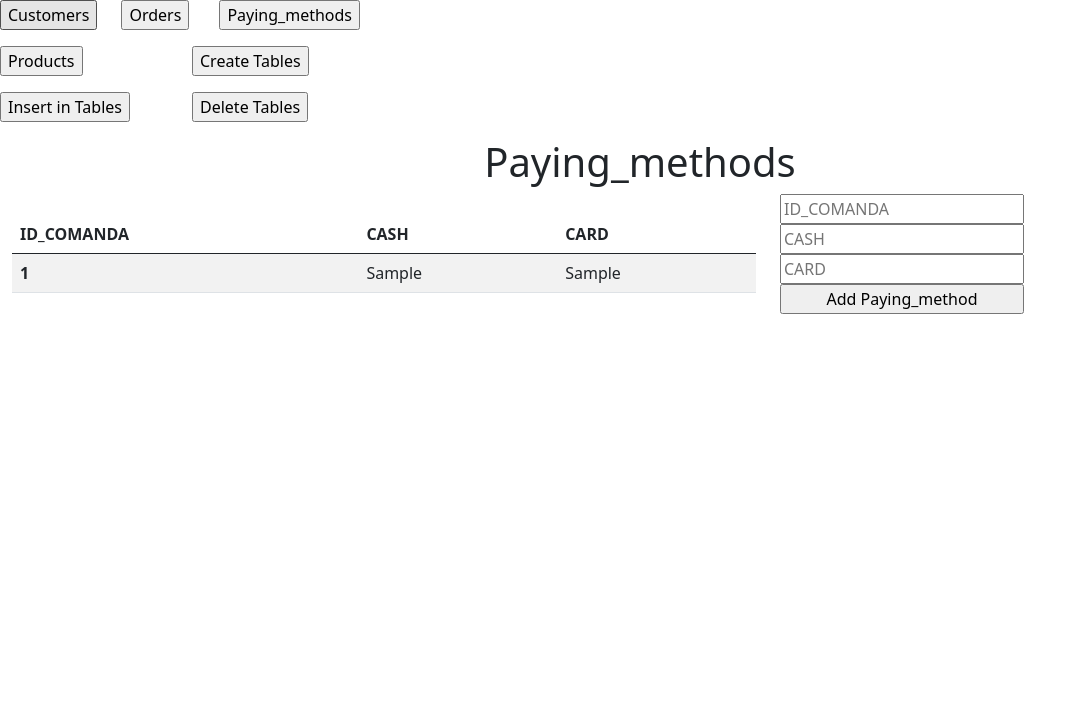
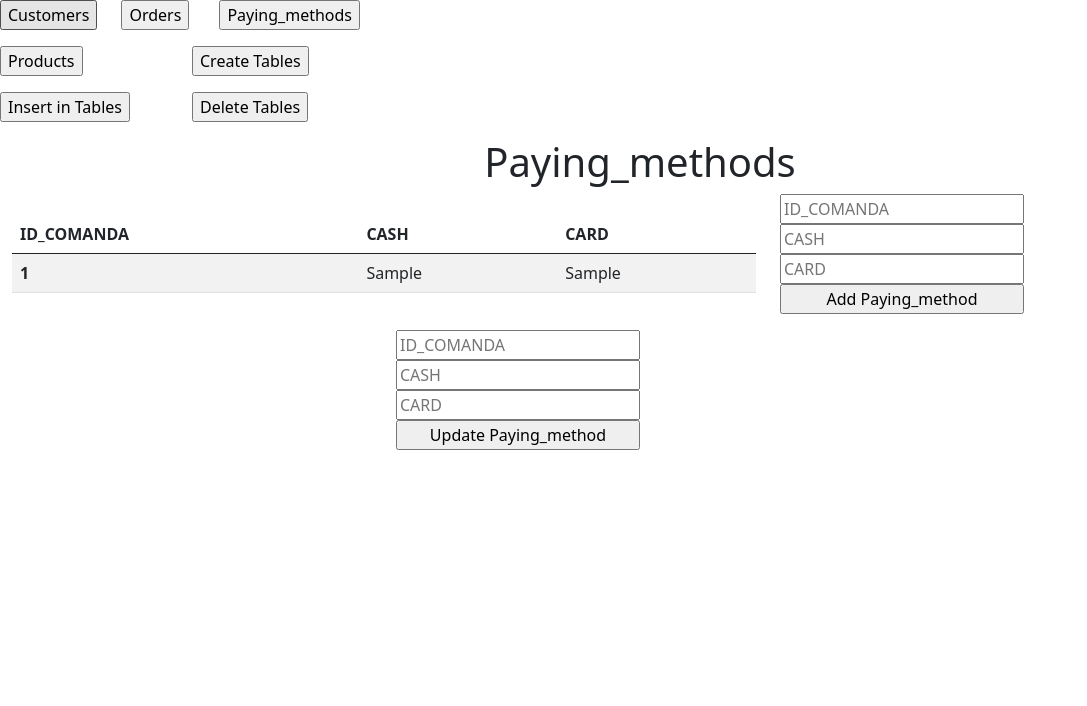
Before and after one commit to claudiuohr/databases_onlineshop, a Flask app: page /paying_methods in a window 1280 px wide. Shown: the top 706 px of the page, without its empty margins (0-1087 px from the left). Run offline with Flask 2, Linux system fonts and the light colour scheme; tables that the repository leaves empty or names only in its code hold one stand-in row (values such as "Sample post").

Commit message:
update produs si metoda de plata

```diff
--- a/database_management.py
+++ b/database_management.py
@@ -59,7 +59,6 @@
             cash       CHAR(1) DEFAULT '0' NOT NULL,
             card       CHAR(1) DEFAULT '1' NOT NULL,
             id_comanda INT NOT NULL,
-            CHECK (cash <> card),
             PRIMARY KEY (id_comanda),
             FOREIGN KEY (id_comanda) REFERENCES comanda(id_comanda)
         )
@@ -200,6 +199,30 @@
     '''
     )
 
+    cursor.execute('''
+        CREATE TRIGGER TRG_met_plata_ins_diff
+        AFTER INSERT ON metoda_de_plata
+        FOR EACH ROW
+        BEGIN
+             IF NEW.card = NEW.cash THEN
+                SIGNAL SQLSTATE '45000' SET MESSAGE_TEXT = 'Card and cash cannot be the same insert';
+            END IF;
+        END;
+    '''
+    )
+
+    cursor.execute('''
+        CREATE TRIGGER TRG_met_plata_upd_diff
+        AFTER UPDATE ON metoda_de_plata
+        FOR EACH ROW
+        BEGIN
+             IF NEW.card = NEW.cash THEN
+                SIGNAL SQLSTATE '45000' SET MESSAGE_TEXT = 'Card and cash cannot be the same update';
+            END IF;
+        END;
+    '''
+    )
+
     cursor.execute("COMMIT")
 
 def delete_tables():
--- a/main.py
+++ b/main.py
@@ -75,10 +75,16 @@ def handle_update_product():
     disponibilitate=request.form['disponibilitate']
     conn = connect_to_database()
     cursor = conn.cursor()
-    cursor.execute(""" UPDATE produs SET
-    pret= IF(%s IS NOT NULL,%s,pret),
-    disponibilitate= IF(%s IS NOT NULL,%s,disponibilitate)
-    WHERE id_produs=%s""",(pret,pret,disponibilitate,disponibilitate,id_produs))
+
+    if pret != '':
+        cursor.execute(""" UPDATE produs
+        SET pret=%s
+        WHERE id_produs=%s""",(pret,id_produs))
+    if disponibilitate != '':
+        cursor.execute(""" UPDATE produs
+        SET disponibilitate=%s
+        WHERE id_produs=%s""",(disponibilitate,id_produs))
+
     cursor.execute("COMMIT")
     return redirect('/products')
 
@@ -122,3 +128,15 @@ def handle_add_paying_method():
     cursor.execute("""INSERT INTO metoda_de_plata (id_comanda,cash,card) VALUES (%s,%s,%s)""",(id_comanda,cash,card))
     cursor.execute("COMMIT")
     return redirect('/paying_methods')
+
+@app.route('/update_paying_method',methods=['GET','POST'])
+def handle_update_paying_method():
+    id_comanda=request.form['id_comanda']
+    cash=request.form['cash']
+    card=request.form['card']
+    conn = connect_to_database()
+    cursor=conn.cursor()
+    if cash != '' and card != '':
+        cursor.execute("""UPDATE metoda_de_plata SET cash=%s,card=%s WHERE id_comanda=%s""",(cash,card,id_comanda))
+    cursor.execute("COMMIT")
+    return redirect('/paying_methods')
--- a/templates/paying_methods.html
+++ b/templates/paying_methods.html
@@ -38,6 +38,14 @@
                         <input type="submit" value="Add Paying_method" style="width:50%">
                     </form>
                 </div>
+                <div class="col-1" style="width:40%">
+                    <form action="/update_paying_method" method="post">
+                        <input type="text" name="id_comanda" id="id_comanda" placeholder="ID_COMANDA" class="input_form">
+                        <input type="text" name="cash" id="cash" placeholder="CASH" class="input_form">
+                        <input type="text" name="card" id="card" placeholder="CARD" class="input_form">
+                        <input type="submit" value="Update Paying_method" style="width:50%">
+                    </form>
+                </div>
             </div>
         </div>
         {% include 'blocks/js_links.html' %}
```
